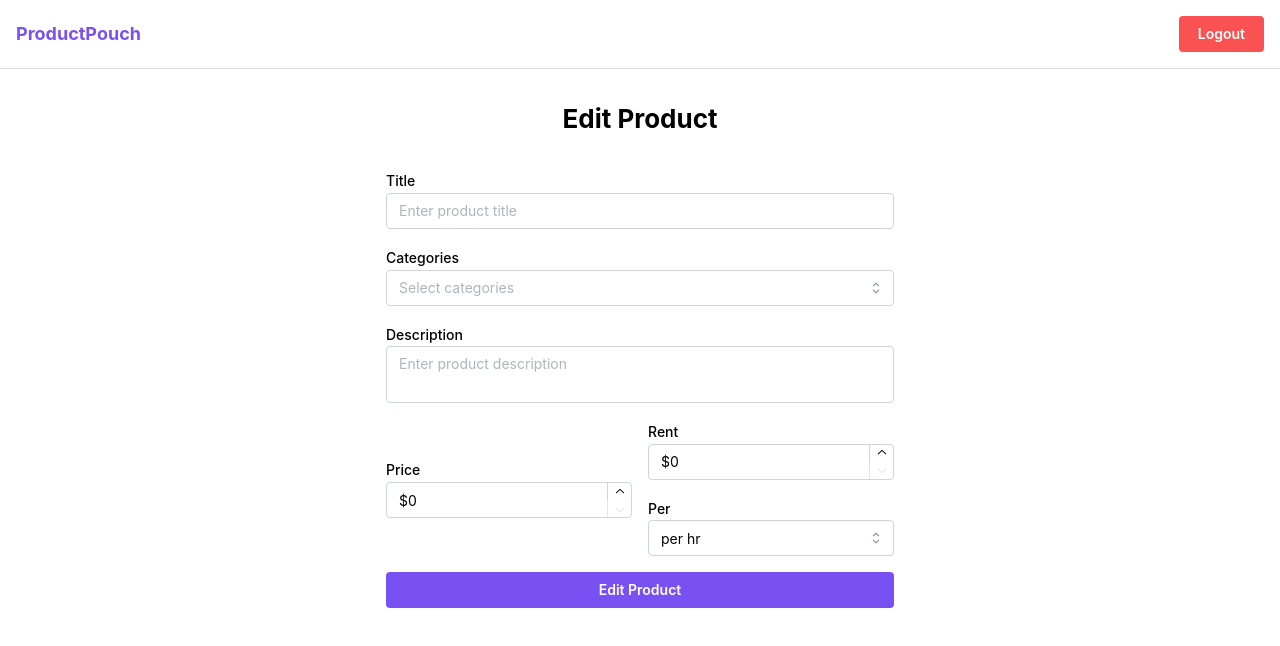
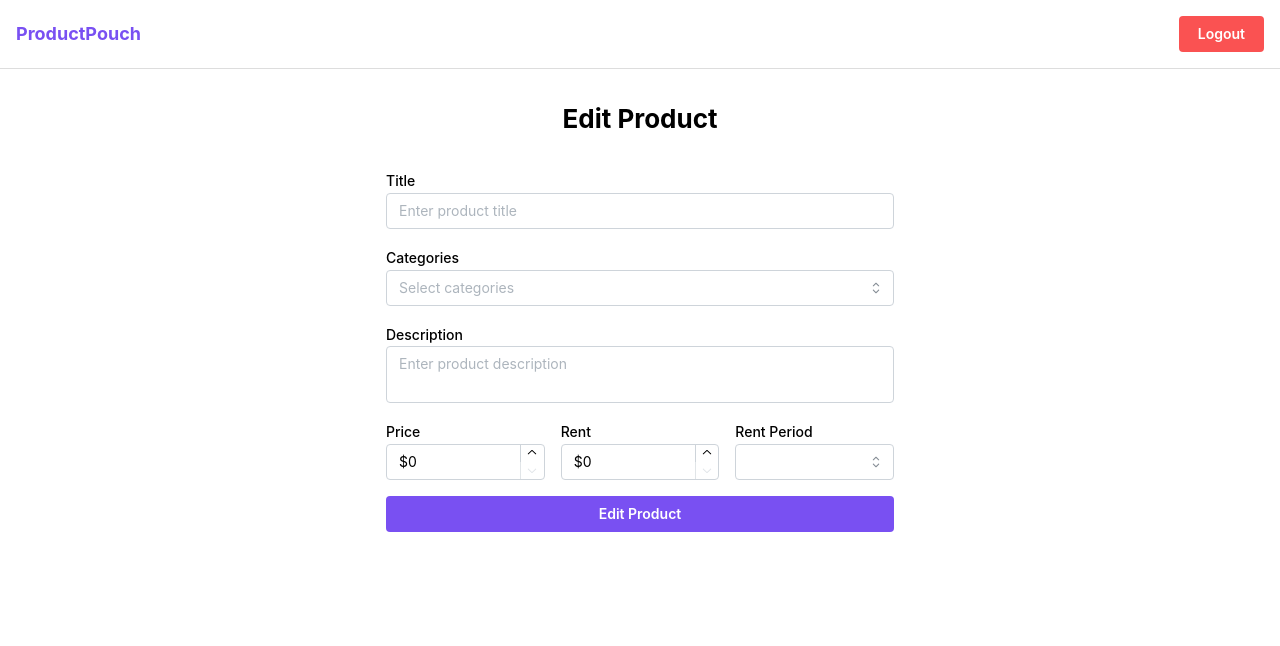
Before and after one commit to MrMandalNSU/ProductPouch, a Next.js app in the folder frontend/: page /edit-product/1 in a window 1280 px wide. Shown: the top 646 px of the page. Built offline with nearby package versions, Linux system fonts and the light colour scheme.

Commit message:
Fixed design

```diff
--- a/frontend/app/edit-product/[id]/page.js
+++ b/frontend/app/edit-product/[id]/page.js
@@ -123,7 +123,7 @@ export default function EditProductPage() {
               min={0}
               {...form.getInputProps("price")}
             />
-            <Group>
+
             <NumberInput
               label="Rent"
               placeholder="Rent price"
@@ -132,11 +132,10 @@ export default function EditProductPage() {
               {...form.getInputProps("rent")}
             />
             <Select
-                label="Per"
-                data={["per hr", "per day", "per week", "per month"]}
+              label="Rent Period"
+              data={["daily", "weekly", "monthly", "yearly"]}
               {...form.getInputProps("rentPeriod")}
             />
-            </Group>
           </Group>
 
           <Button type="submit" fullWidth color="violet" loading={loading}>
```
Lines whose indentation alone changed are shown as unchanged.
